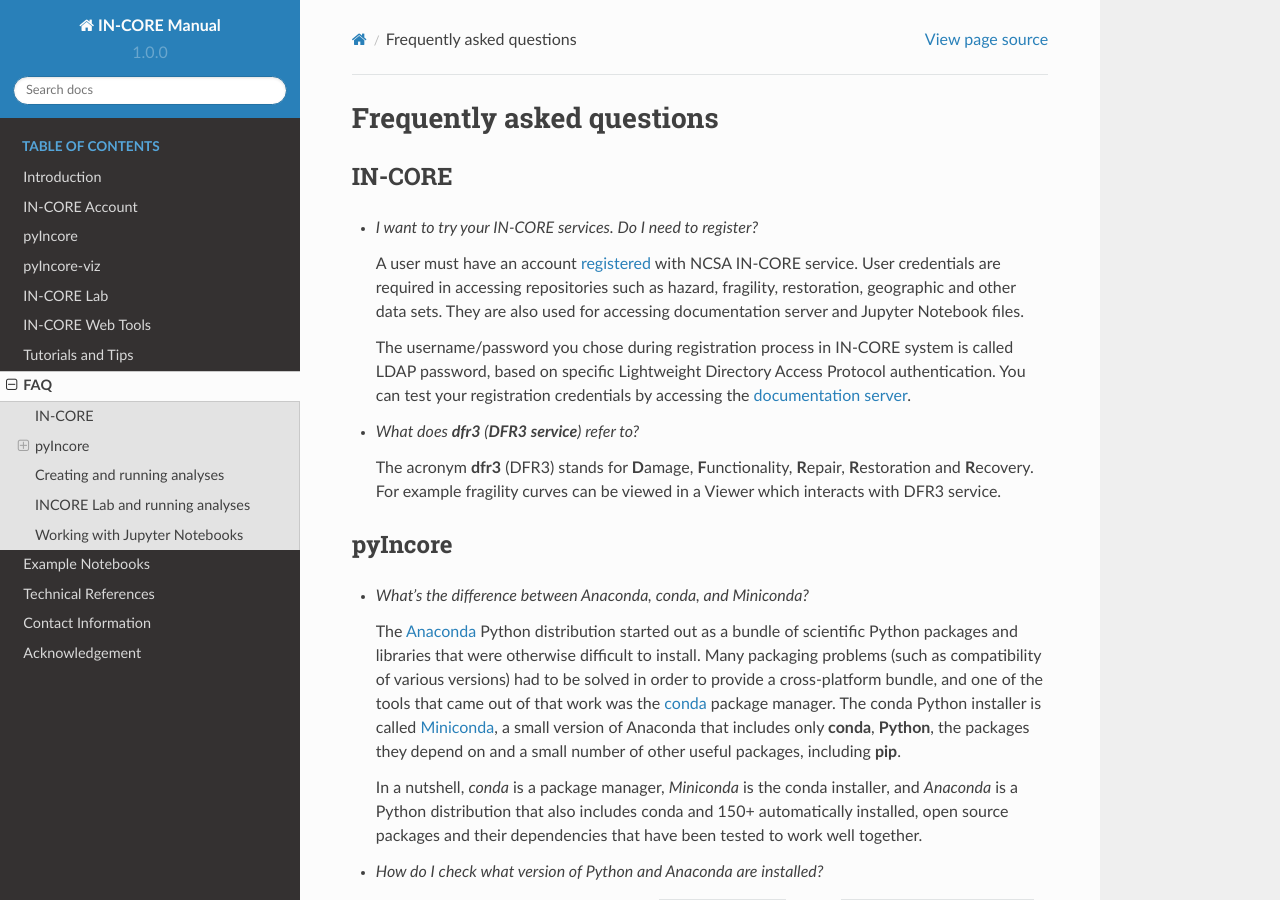
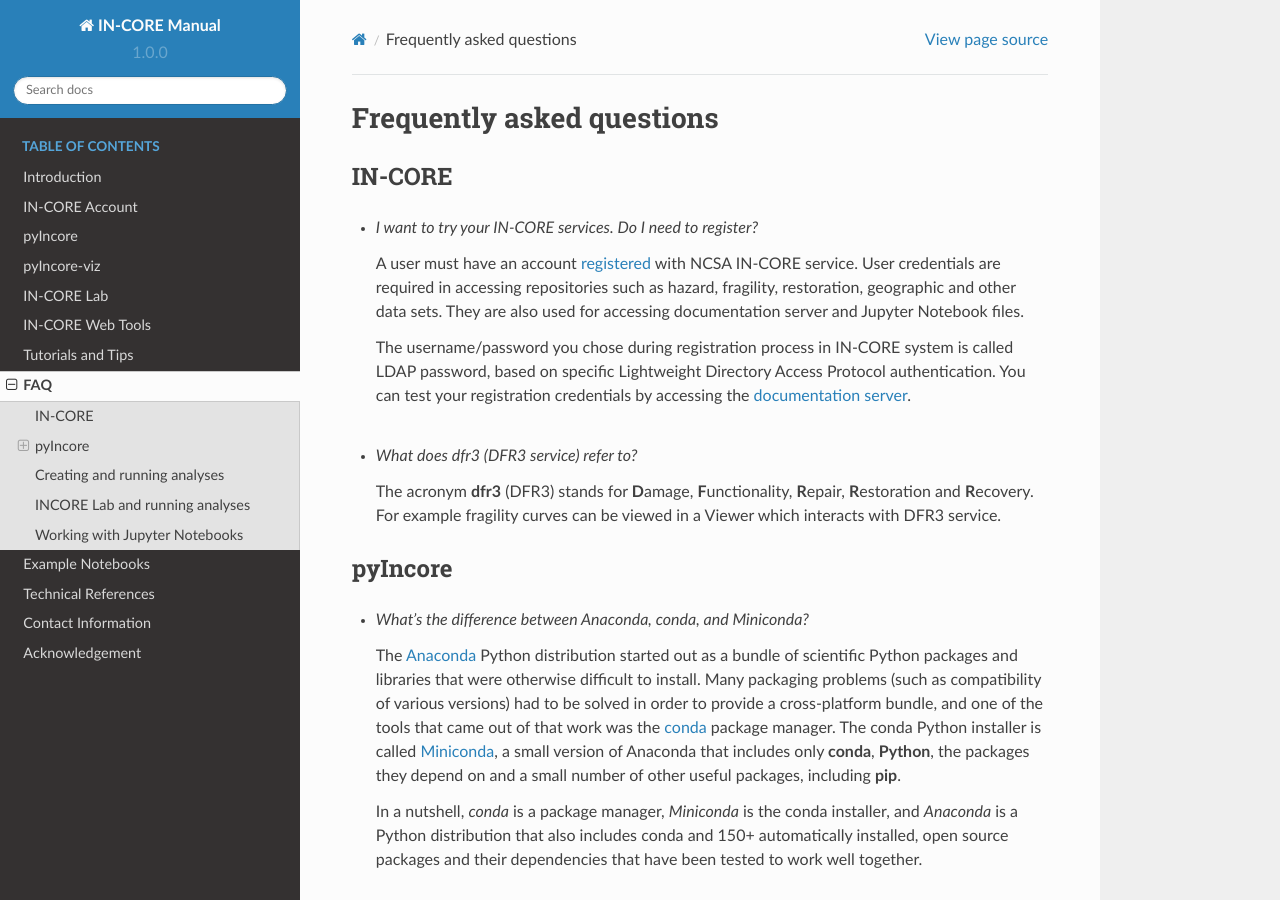
Before and after one commit to IN-CORE/incore-docs, a Sphinx documentation site: the page built from manual/source/faq.md, in a window 1280 px wide and 900 px high. Built offline with Sphinx 7.4.7 and the Read the Docs theme 2.0.0, drawn with Linux system fonts in a browser that asks for light colours; pages that are not in the unit, such as notebooks, are missing from menus.

Commit message:
bullet formatting

````diff
--- a/manual/source/faq.md
+++ b/manual/source/faq.md
@@ -11,9 +11,10 @@
     The username/password you chose during registration process in IN-CORE system is called
     LDAP password, based on specific Lightweight Directory Access Protocol authentication.
     You can test your registration credentials by accessing the [documentation server](http://incore.ncsa.illinois.edu/).
+    <br />
+    <br />
 
-
-*   *What does **dfr3** (**DFR3 service**) refer to?*
+*   *What does dfr3 (DFR3 service) refer to?*
 
     The acronym **dfr3** (DFR3) stands for **D**amage, **F**unctionality, **R**epair, **R**estoration and **R**ecovery. For example
     fragility curves can be viewed in a Viewer which interacts with DFR3 service.
@@ -36,13 +37,15 @@
     In a nutshell, *conda* is a package manager, *Miniconda* is the conda installer, and *Anaconda* is a Python
     distribution that also includes conda and 150+ automatically installed, open source packages and their
     dependencies that have been tested to work well together.
-
+    <br />
+    <br />
 
 *   *How do I check what version of Python and Anaconda are installed?*
 
     The versions can be checked by running `python --version` and/or `import sys;sys.executable` in Python console. If you have
     already installed Anaconda you need to use conda, Anaconda’s package manager to check the version by running `conda list anaconda`.
-
+    <br />
+    <br />
 
 *   *I would like to use pip. I have Python 3 installed but the pip3 command does not work.*
 
@@ -60,7 +63,8 @@
 *   *How do I check the installed version of pyIncore?*
 
     In your conda virtual environment type `conda list` and the output is a list of all installed Python packages including **pyIncore**.
-
+    <br />
+    <br />
 
 *   *How do I update pyIncore?*
 
@@ -70,7 +74,8 @@
         ```
         conda update -c in-core pyincore
         ```
-
+    <br />
+    <br />
 
 *   *Should I use virtual environment for running the pyIncore?*
 
@@ -92,7 +97,8 @@
 
     This can be caused by many factors. You need to make sure the module is installed for your versions of Python.
     Run ``conda list`` to obtain the packages installed using conda in the active environment.
-
+    <br />
+    <br />
 
 *   *I am trying to use building_dmg.ipynb on my computer but nothing happens.*
 
@@ -100,27 +106,31 @@
     by clicking >|Run. The cursor (box) will highlight the next cell. The actual calculation is called
     in the last cell with the `bldg_dmg.run_analysis()` command. When successful a Comma delimited
     file (csv) appears in the Notebook and in the Jupyter tree under Files tab.
-
+    <br />
+    <br />
 
 *   *Can I use files locally?*
 
     Yes. Users can use datasets stored on their local computers. It is, however not possible to use certain resources such as dfr3 curves locally.
     These have to be uploaded to the IN-CORE services. For details see [Tutorials](https://incore.ncsa.illinois.edu/tutorials)
     section of this documentation.
-
+    <br />
+    <br />
 
 *   *I cannot install/update Jypyter Notebook. I encountered a* **EnvironmentNotWritableError** *while installing Jypyter Notebook.*
 
     This error has been reported if you 1) use Miniconda and 2) do not have full administrative privileges on your computer.
     Jupyter Notebook is not included in Miniconda and it has to be installed separately. The Environment error reflects lack of installation
     privileges causes. Remove Miniconda and install **Anaconda** instead. The latter comes with pre-installed Jupyter Notebook.
-
+    <br />
+    <br />
 
 *   *I do not have full administrative privileges to my School/Company issued computer. The pyIncore or Jupyter Notebook does not work.*
 
     Check what version of Python (3.5+) and Miniconda/Anaconda are installed. Try to install Anaconda rather than Miniconda.
     If none of the above helps contact your System administrator and Contact us at <incore-dev@lists.illinois.edu>.
-
+    <br />
+    <br />
 
 *   *How do I empty pyIncore's local cache?*
 
@@ -148,14 +158,16 @@
     We use mapping to associate each element of a given set such as Building inventory with one or more
     elements of a second set of Fragility curves. For details see [Tutorials](https://incore.ncsa.illinois.edu/tutorials)
     section of this documentation.
-
+    <br />
+    <br />
 
 *   *Is mapping related to a map?*
 
     We use noun mapping for *operation that associates each element of a given set with one or more elements
     of a second set*. In *IN-CORE* and *pyIncore* specifically, for example a Building inventory (given set)
     is mapped to a (second) set of Fragility curves.
-
+    <br />
+    <br />
 
 *   *What is dataset_id and how do I create it?*
 
@@ -163,14 +175,16 @@
     has assigned ID, an identifier, which uniquely identifies it for the services and *pyIncore*. The unique ID
     is assigned when the set is uploaded to the IN-CORE services. For details how to do it see technical
     documentation or contact us at <incore-dev@lists.illinois.edu>.
-
+    <br />
+    <br />
 
 *   *How do I upload files to IN-CORE datasets service?*
 
     There are two ways of importing files such as inventory datasets to IN-CORE service. The first uses Python script calling
     **pyIncore* for file upload, and the second describes how to use a web application (Postmen, RESTer) to send POST
     request with "attached" files directly to the service. For details see [Tutorials](https://incore.ncsa.illinois.edu/tutorials).
-
+    <br />
+    <br />
 
 *   *Can I create and use my own earthquakes? I used an earthquake from hazard service for my analysis but I need different intensities. Do I need to upload simulated earthquakes to hazard service and then use it?*
 
@@ -180,7 +194,8 @@
     similar to the one provided in the [example](https://github.com/IN-CORE/pyincore/blob/master/tests/eq-model.json).
     Currently you either run that pyincore method do need to upload your file to hazard service. For additional information
     see IN-CORE [wiki](https://opensource.ncsa.illinois.edu/confluence/display/INCORE1/questions/all) page.
-
+    <br />
+    <br />
 
 *   *Is Geopandas (package x) part of pyIncore?*
 
@@ -190,7 +205,8 @@
     `seaborn`, `pyomo`. We are currently working on creating visualization package so some packages such as
     `folium`, `matplotlib`, `plotly` will be removed from future version of **pyIncore** core and they will
     be moved to **pyIncore viz**.
-
+    <br />
+    <br />
 
 *   *What is the best Image processing library for Python.*
 
@@ -200,14 +216,16 @@
     [scipy](https://docs.scipy.org/doc/scipy-0.14.0/reference/ndimage.html) which is already a dependency
     of *pyIncore* and which provides a various image processing functions that can be operated with arrays
     of any dimensionality.
-
+    <br />
+    <br />
 
 *   *My tornado analysis is returning 0 for each inventory. When I put them together in QGIS, I can see that
    the inventories fall within the tornado’s path.*
 
     The dataset is probably using different projection than WGS84. QGIS converts the projections behind the scene
     putting the inventory and tornado paths in the same place.
-
+    <br />
+    <br />
 
 *   *Warning: Boto3 is not present.*
 
@@ -226,7 +244,6 @@
     client = IncoreClient()
     client.clear_cache()
     ```
-
 
 ### Working with Jupyter Notebooks
 
````
